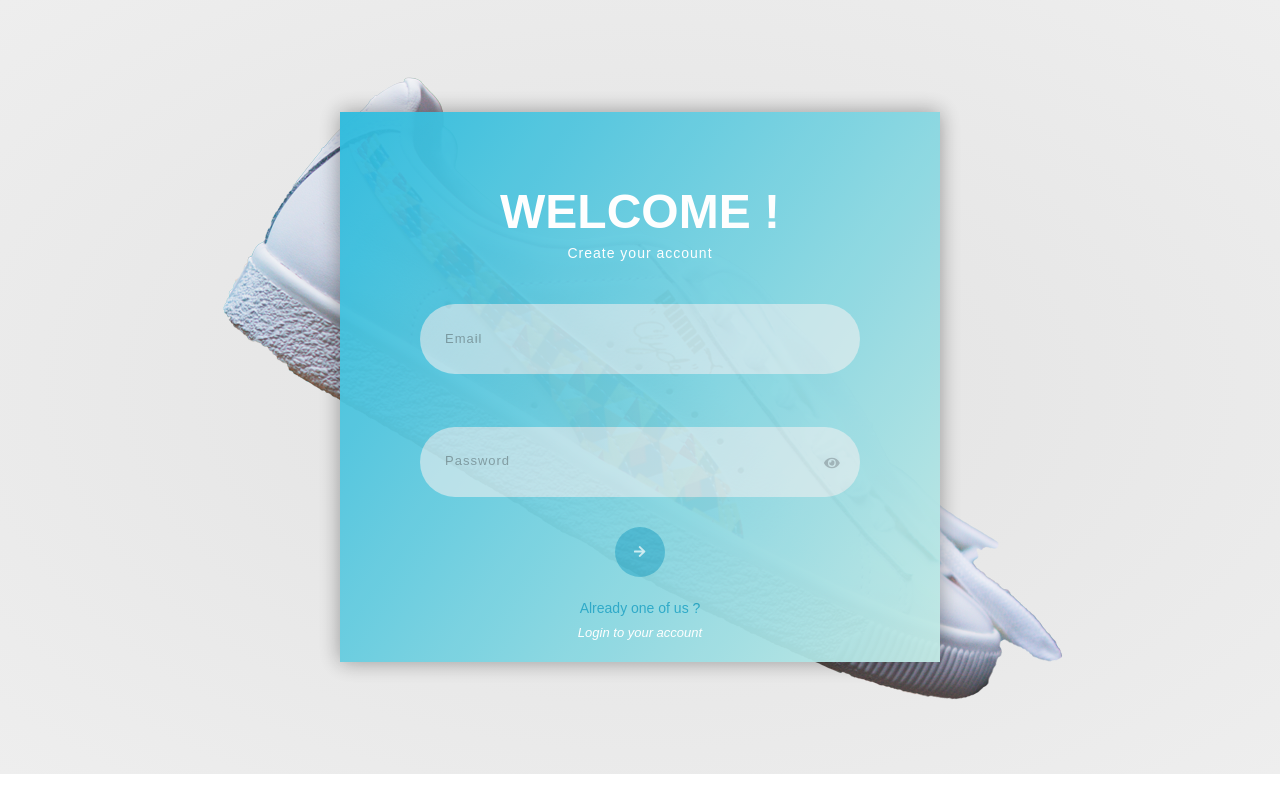
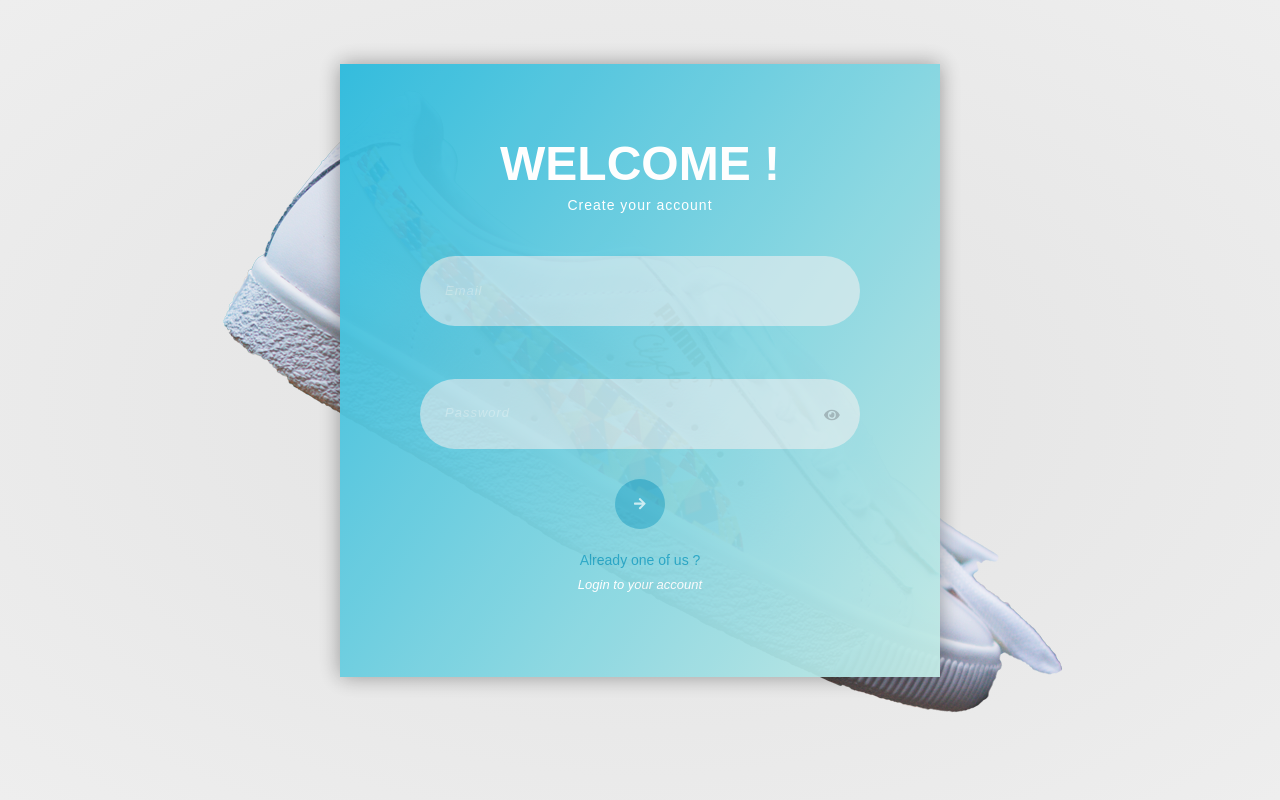
Before and after one commit to julie-p/ecommerce-mern-stack, a React (Create React App) app in the folder frontend/: page /login in a window 1280 px wide. Built offline with nearby package versions, Linux system fonts and the light colour scheme.

Commit message:
viewport height login container

```diff
--- a/frontend/src/Components/LoginInput.js
+++ b/frontend/src/Components/LoginInput.js
@@ -43,9 +43,7 @@ function Login() {
             </div>
 
             <button type="button">
-                <Link to="/">
-                    <FontAwesomeIcon icon={faArrowRight} />
-                </Link>
+                <FontAwesomeIcon icon={faArrowRight} />
             </button>
         </div>
     )
--- a/frontend/src/Screens/Login.js
+++ b/frontend/src/Screens/Login.js
@@ -24,7 +24,7 @@ function Signin() {
 
                             <h6>Already one of us ?</h6>
                             <div>
-                                <a onClick={handleClick} className="login__link link-underline">Login to your account</a>
+                                <span onClick={handleClick} className="login__link link-underline">Login to your account</span>
                             </div>
                         </div>
                     </section>
@@ -39,7 +39,7 @@ function Signin() {
 
                             <h6>First time ?</h6>
                             <div>
-                                <a onClick={handleClick}  className="login__link link-underline">Create your account</a>
+                                <span onClick={handleClick}  className="login__link link-underline">Create your account</span>
                             </div>
                         </div>
                     </section>
--- a/frontend/src/styles/Login.css
+++ b/frontend/src/styles/Login.css
@@ -2,7 +2,13 @@
     background: url(../imgs/shoe-2.png), radial-gradient(rgba(221, 221, 221, 0.856), #eee);
     background-repeat: no-repeat;
     background-position: center center;
-    height: auto;
+    height: 100vh;
+    overflow: hidden;
+}
+
+section#signup.login,
+section#signin.login {
+    padding: 4rem 0;
 }
 
 .login {
@@ -15,10 +21,10 @@
 .login__container {
     background: linear-gradient(125deg, #2bbadd, #c2e9e4);
     width: 600px;
+    margin: 0;
     padding: 80px;
     text-align: center;
     box-shadow: 0 0 20px #00000060;
-    height: 550px;
 }
 
 .login__container h1 {
@@ -40,7 +46,7 @@
     color: #26a7c7;
 }
 
-.login__container a {
+.login__container span {
     color: #fff;
     background-color: transparent;
     border: none;
@@ -51,7 +57,7 @@
     position: relative;
 }
 
-.login__container a::after {
+.login__container span::after {
     content: '';
     position: absolute;
     bottom: -3px;
@@ -65,7 +71,7 @@
     transition: transform .3s;
 }
 
-.login__container a:hover::after {
+.login__container span:hover::after {
     transform: scaleX(1);
 }
 
@@ -174,4 +180,8 @@ label {
     .login__container {
         height: 650px;
     }
+
+    .login__container h1 {
+        font-size: 38px;
+    }
 }
```
